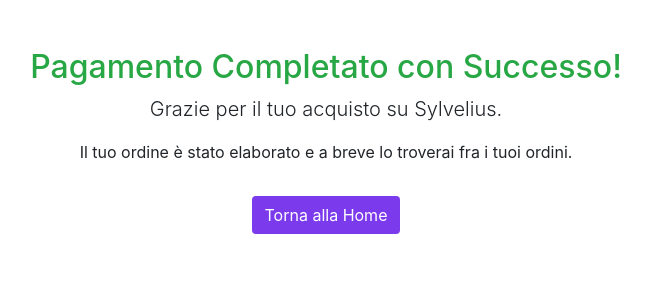
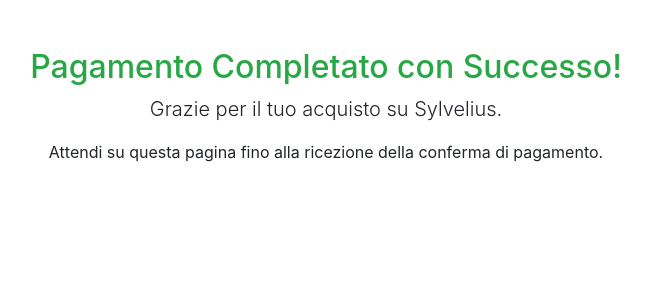
Before and after one commit to EliAxel/TecnologieWeb, a Django app: page /pagamento/confermato/ in a window 1280 px wide. Shown: the part 66-366 px from the top of the page, without its empty margins (314-965 px from the left). Run offline with Django 5.2, Linux system fonts and the light colour scheme; parts of the project's set-up code (start-up, migrations or seed data) failed here and were passed over.

Commit message:
reso chiaro in purchase done

```diff
--- a/progetto_tw/purchase/templates/purchase/payment_done.html
+++ b/progetto_tw/purchase/templates/purchase/payment_done.html
@@ -9,8 +9,7 @@
         <div class="col-md-8 text-center">
             <h2 class="text-success">Pagamento Completato con Successo!</h2>
             <p class="lead">Grazie per il tuo acquisto su Sylvelius.</p>
-            <p>Il tuo ordine è stato elaborato e a breve lo troverai fra i tuoi ordini.</p>
-            <a href="{% url 'sylvelius:home' %}" class="btn text-white mt-3" style="background-color:{{SECONDARY_COLOR}}">Torna alla Home</a>
+            <p>Attendi su questa pagina fino alla ricezione della conferma di pagamento.</p>
         </div>
     </div>
 </div>
```
Also changed, not shown: progetto_tw/purchase/migrations/0009_invoice_is_locked.py (added), progetto_tw/purchase/migrations/0010_remove_invoice_is_locked.py (added), progetto_tw/sylvelius/migrations/0031_alter_annuncio_options_and_more.py (added).
